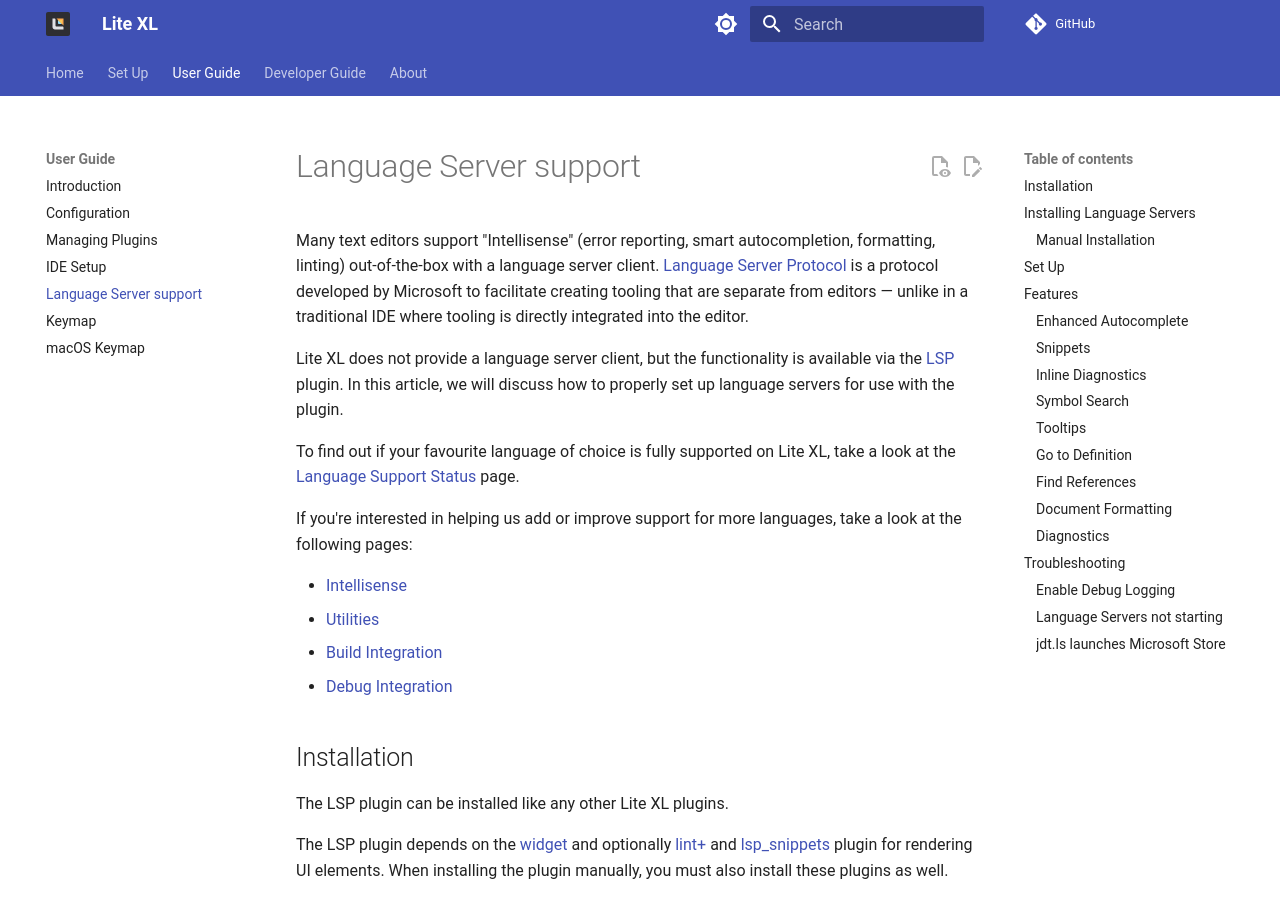
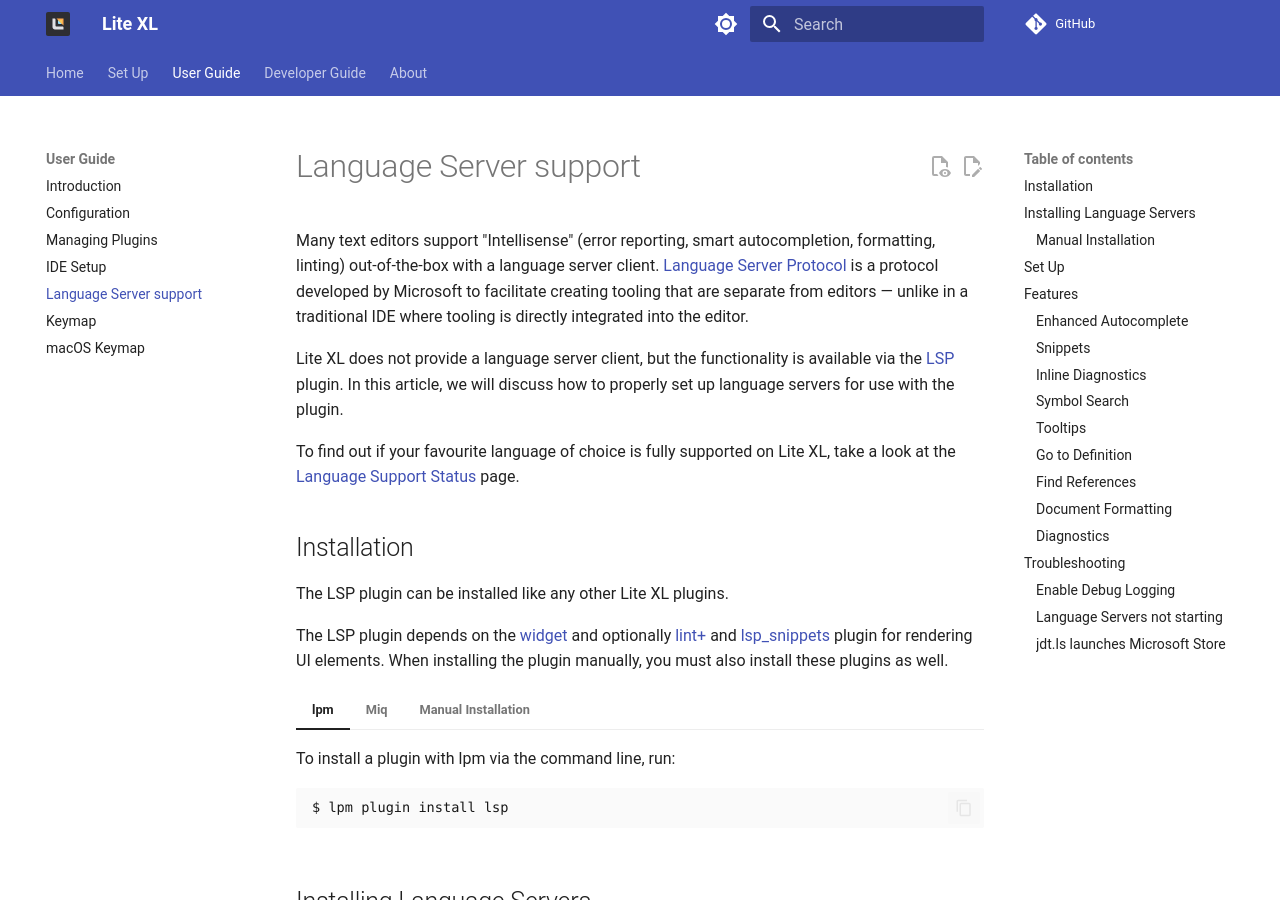
Before and after one commit to lite-xl/lite-xl.github.io, an MkDocs documentation site: the page built from docs/user-guide/lsp.md, in a window 1280 px wide and 900 px high. Built offline with MkDocs 1.6.1 and Material for MkDocs 9.7.7, drawn with Linux system fonts in a browser that asks for light colours; plug-ins that fetch from the network failed and are left out; comment, search, counter and statistics services are not loaded; the version menu is left out.

Commit message:
fix: removed obsolete links

```diff
--- a/docs/user-guide/lsp.md
+++ b/docs/user-guide/lsp.md
@@ -12,13 +12,6 @@
 
 To find out if your favourite language of choice is fully supported on Lite XL, take a look at the
 [Language Support Status][pb-ide-language-support-status] page.
-
-If you're interested in helping us add or improve support for more languages, take a look at the following pages:
-
-- [Intellisense][pb-ide-intellisense]
-- [Utilities][pb-ide-utilities]
-- [Build Integration][pb-ide-build]
-- [Debug Integration][pb-ide-debug]
 
 ## Installation
 
@@ -291,7 +284,3 @@
 [jdtls-cmdline]:              https://github.com/eclipse-jdtls/eclipse.jdt.ls?tab=readme-ov-file#running-from-the-command-line
 
 [pb-ide-language-support-status]: https://github.com/PerilousBooklet/lite-xl-ide?tab=readme-ov-file#language-support-status
-[pb-ide-intellisense]: https://github.com/users/PerilousBooklet/projects/6/views/1
-[pb-ide-utilities]: https://github.com/users/PerilousBooklet/projects/7/views/1
-[pb-ide-build]: https://github.com/users/PerilousBooklet/projects/8/views/1
-[pb-ide-debug]: https://github.com/users/PerilousBooklet/projects/9/views/1
```
